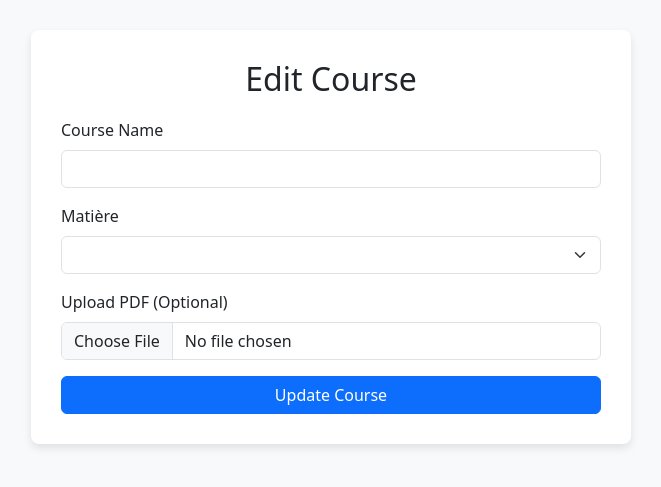
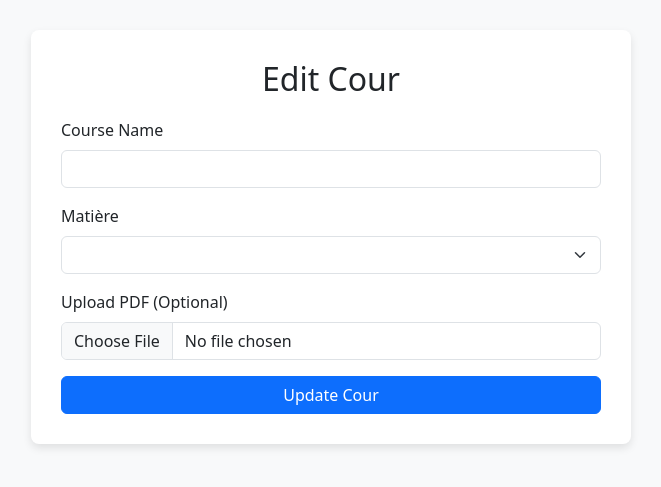
Before and after one commit to elqesbyy/myproject, a CodeIgniter 4 app: the page made by app/Views/cour/edit.php in a window 1280 px wide. Shown: the top 487 px of the page, without its empty margins (309-970 px from the left). Run offline with PHP 8.4 and a stand-in for CodeIgniter, Linux system fonts and the light colour scheme; the template is opened without the code that fills it, so the values that code supplies are empty; some libraries are stand-ins or nearby versions.

Commit message:
PDF_Management_Success

```diff
--- a/app/Views/cour/create.php
+++ b/app/Views/cour/create.php
@@ -45,7 +45,7 @@
             <?php endif; ?>
 
             <!-- Form to create a new course -->
-            <form action="<?= site_url('cours/store'); ?>" method="POST" enctype="multipart/form-data">
+            <form action="<?= route_to('cour/store'); ?>" method="POST" enctype="multipart/form-data">
                 <?= csrf_field(); ?>
                 <div class="mb-3">
                     <label for="name" class="form-label">Course Name</label>
--- a/app/Views/cour/edit.php
+++ b/app/Views/cour/edit.php
@@ -30,7 +30,7 @@
 <body>
     <div class="container">
         <div class="form-container">
-            <h2 class="form-header">Edit Course</h2>
+            <h2 class="form-header">Edit Cour</h2>
 
             <!-- Success or Error Messages -->
             <?php if (session()->getFlashdata('success')): ?>
@@ -45,11 +45,11 @@
             <?php endif; ?>
 
             <!-- Form to edit a course -->
-            <form action="<?= site_url('cours/update/' . esc($cours['id'])); ?>" method="POST" enctype="multipart/form-data">
+            <form action="/cour/update/<?= esc($cour['id']); ?>" method="POST" enctype="multipart/form-data">
                 <?= csrf_field(); ?>
                 <div class="mb-3">
                     <label for="name" class="form-label">Course Name</label>
-                    <input type="text" class="form-control" id="name" name="name" value="<?= esc($cours['name']); ?>" required>
+                    <input type="text" class="form-control" id="name" name="name" value="<?= esc($cour['name']); ?>" required>
                 </div>
 
                 <div class="mb-3">
@@ -57,7 +57,7 @@
                     <select class="form-select" id="matiere_id" name="matiere_id" required>
                         <option value="" disabled>Select a Matière</option>
                         <?php foreach ($matieres as $matiere): ?>
-                            <option value="<?= esc($matiere['id']); ?>" <?= ($matiere['id'] == $cours['matiere_id']) ? 'selected' : ''; ?>>
+                            <option value="<?= esc($matiere['id']); ?>" <?= ($matiere['id'] == $cour['matiere_id']) ? 'selected' : ''; ?>>
                                 <?= esc($matiere['name']); ?>
                             </option>
                         <?php endforeach; ?>
@@ -67,15 +67,15 @@
                 <div class="mb-3">
                     <label for="pdf_file" class="form-label">Upload PDF (Optional)</label>
                     <input type="file" class="form-control" id="pdf_file" name="pdf_file">
-                    <?php if ($cours['pdf_file']): ?>
+                    <?php if ($cour['pdf_file']): ?>
                         <div class="mt-2">
                             <strong>Current PDF:</strong>
-                            <a href="<?= base_url('uploads/' . esc($cours['pdf_file'])); ?>" target="_blank">Download</a>
+                            <a href="<?= base_url('uploads/' . esc($cour['pdf_file'])); ?>" target="_blank">Download</a>
                         </div>
                     <?php endif; ?>
                 </div>
 
-                <button type="submit" class="btn btn-primary btn-submit">Update Course</button>
+                <button type="submit" class="btn btn-primary btn-submit">Update Cour</button>
             </form>
 
         </div>
```
Also changed, not shown: app/Controllers/CourController.php (+15 -7 lines), app/Views/cour/index.php (+4 -5 lines).
